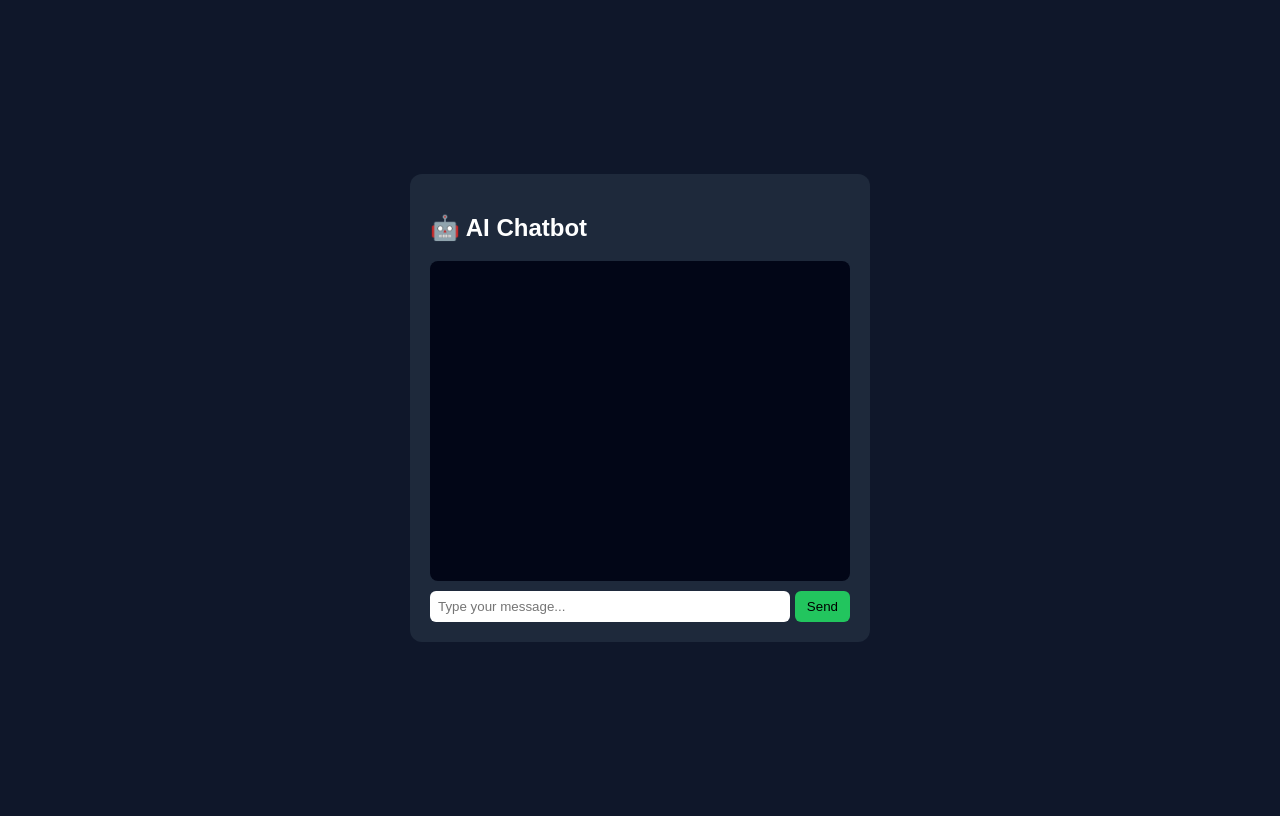
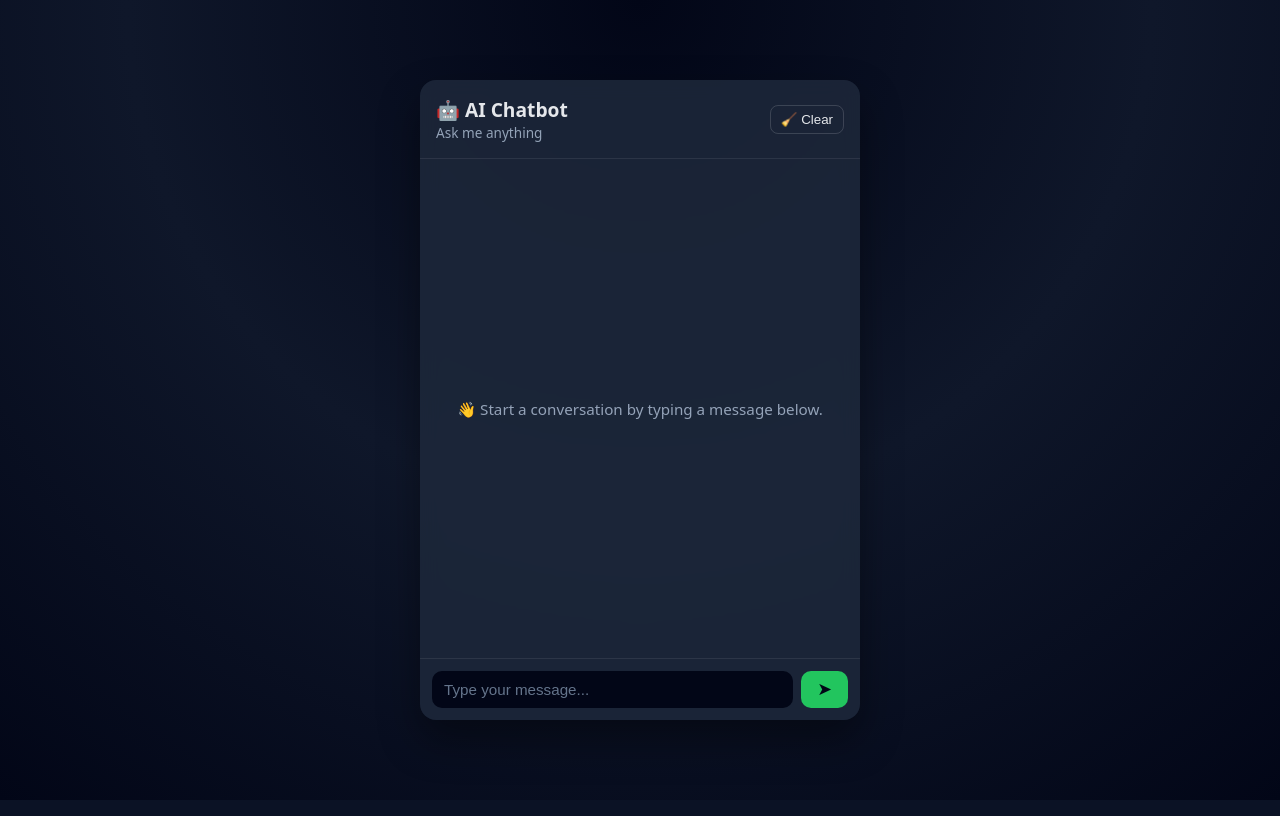
Before and after one commit to vardhan02raj/AI_chatbot, a Flask app: page / in a window 1280 px wide. Run offline with Flask 3, Linux system fonts and the light colour scheme.

Commit message:
refactor UI

```diff
--- a/static/style.css
+++ b/static/style.css
@@ -1,55 +1,174 @@
+* {
+  box-sizing: border-box;
+}
+
 body {
-  background: #0f172a;
-  font-family: Arial, sans-serif;
+  margin: 0;
+  background: radial-gradient(circle at top, #020617, #0f172a, #020617);
+  font-family: system-ui, -apple-system, BlinkMacSystemFont, "Segoe UI", sans-serif;
+  height: 100vh;
   display: flex;
   justify-content: center;
   align-items: center;
-  height: 100vh;
-  color: white;
+  color: #e5e7eb;
 }
 
-.chat-container {
-  width: 420px;
-  background: #1e293b;
+.app-container {
+  width: 100%;
+  max-width: 480px;
   padding: 20px;
-  border-radius: 12px;
 }
 
-#chat-box {
-  height: 300px;
-  overflow-y: auto;
-  background: #020617;
-  padding: 10px;
-  margin-bottom: 10px;
-  border-radius: 8px;
+.chat-card {
+  background: rgba(30, 41, 59, 0.85);
+  backdrop-filter: blur(10px);
+  border-radius: 16px;
+  box-shadow: 0 20px 40px rgba(0,0,0,0.4);
+  display: flex;
+  flex-direction: column;
+  height: 80vh;
+  max-height: 650px;
+  overflow: hidden;
 }
 
-.user {
-  color: #38bdf8;
-  margin: 6px 0;
+.chat-header {
+  padding: 16px;
+  border-bottom: 1px solid rgba(255,255,255,0.08);
+  display: flex;
+  justify-content: space-between;
+  align-items: center;
 }
 
-.bot {
+.chat-header .title {
+  font-size: 1.2rem;
+  font-weight: 600;
+}
+
+.chat-header .subtitle {
+  font-size: 0.85rem;
+  color: #94a3b8;
+}
+
+.clear-btn {
+  background: transparent;
+  border: 1px solid rgba(255,255,255,0.15);
+  color: #e5e7eb;
+  border-radius: 8px;
+  padding: 6px 10px;
+  cursor: pointer;
+  transition: background 0.15s ease;
+}
+
+.clear-btn:hover {
+  background: rgba(255,255,255,0.08);
+}
+
+.chat-box {
+  flex: 1;
+  padding: 16px;
+  overflow-y: auto;
+  display: flex;
+  flex-direction: column;
+  gap: 10px;
+}
+
+.empty-state {
+  margin: auto;
+  color: #94a3b8;
+  font-size: 0.95rem;
+  text-align: center;
+}
+
+.message {
+  max-width: 80%;
+  padding: 10px 12px;
+  border-radius: 12px;
+  line-height: 1.4;
+  word-wrap: break-word;
+  animation: fadeIn 0.2s ease-in;
+  position: relative;
+}
+
+.message.user {
+  align-self: flex-end;
+  background: #38bdf8;
+  color: #020617;
+  border-bottom-right-radius: 4px;
+}
+
+.message.bot {
+  align-self: flex-start;
+  background: #020617;
   color: #a7f3d0;
-  margin: 6px 0;
+  border-bottom-left-radius: 4px;
+  border: 1px solid rgba(255,255,255,0.08);
+  padding-right: 36px;
+}
+
+.message.typing {
+  opacity: 0.7;
+  font-style: italic;
+}
+
+.copy-btn {
+  position: absolute;
+  right: 6px;
+  bottom: 6px;
+  background: transparent;
+  border: none;
+  cursor: pointer;
+  color: #94a3b8;
+  font-size: 0.8rem;
+}
+
+.copy-btn:hover {
+  color: #e5e7eb;
 }
 
 .input-area {
   display: flex;
+  padding: 12px;
+  gap: 8px;
+  border-top: 1px solid rgba(255,255,255,0.08);
 }
 
-input {
+.input-area input {
   flex: 1;
-  padding: 8px;
-  border-radius: 6px;
+  padding: 10px 12px;
+  border-radius: 10px;
   border: none;
+  outline: none;
+  font-size: 0.95rem;
+  background: #020617;
+  color: #e5e7eb;
 }
 
-button {
-  margin-left: 5px;
-  padding: 8px 12px;
+.input-area input::placeholder {
+  color: #64748b;
+}
+
+.input-area button {
+  padding: 0 16px;
+  border-radius: 10px;
+  border: none;
   background: #22c55e;
-  border: none;
-  border-radius: 6px;
+  color: #020617;
+  font-size: 1.1rem;
   cursor: pointer;
+  transition: transform 0.1s ease, opacity 0.1s ease;
 }
+
+.input-area button:hover {
+  transform: scale(1.05);
+  opacity: 0.9;
+}
+
+.input-area button:disabled {
+  opacity: 0.6;
+  cursor: not-allowed;
+}
+
+@keyframes fadeIn {
+  from { opacity: 0; transform: translateY(4px); }
+  to { opacity: 1; transform: translateY(0); }
+}
--- a/templates/index.html
+++ b/templates/index.html
@@ -1,30 +1,108 @@
 <!DOCTYPE html>
-<html>
+<html lang="en">
 <head>
+  <meta charset="UTF-8" />
   <title>AI Chatbot</title>
+  <meta name="viewport" content="width=device-width, initial-scale=1.0"/>
   <link rel="stylesheet" href="/static/style.css">
 </head>
 <body>
 
-<div class="chat-container">
-  <h2>🤖 AI Chatbot</h2>
-  <div id="chat-box"></div>
+<div class="app-container">
+  <div class="chat-card">
+    <div class="chat-header">
+      <div>
+        <div class="title">🤖 AI Chatbot</div>
+        <div class="subtitle">Ask me anything</div>
+      </div>
+      <button class="clear-btn" id="clearBtn">🧹 Clear</button>
+    </div>
 
-  <div class="input-area">
-    <input id="userInput" placeholder="Type your message..." />
-    <button onclick="sendMessage()">Send</button>
+    <div id="chat-box" class="chat-box">
+      <div class="empty-state">👋 Start a conversation by typing a message below.</div>
+    </div>
+
+    <div class="input-area">
+      <input id="userInput" placeholder="Type your message..." autocomplete="off" />
+      <button id="sendBtn">➤</button>
+    </div>
   </div>
 </div>
 
 <script>
+const chatBox = document.getElementById("chat-box");
+const input = document.getElementById("userInput");
+const sendBtn = document.getElementById("sendBtn");
+const clearBtn = document.getElementById("clearBtn");
+
+input.focus();
+
+function removeEmptyState() {
+  const empty = document.querySelector(".empty-state");
+  if (empty) empty.remove();
+}
+
+function addMessage(text, sender) {
+  removeEmptyState();
+  const msg = document.createElement("div");
+  msg.className = "message " + sender;
+  msg.innerText = text;
+
+  // Add copy button for bot messages
+  if (sender === "bot") {
+    const copyBtn = document.createElement("button");
+    copyBtn.className = "copy-btn";
+    copyBtn.innerText = "📋";
+    copyBtn.title = "Copy";
+    copyBtn.onclick = () => {
+      navigator.clipboard.writeText(text);
+      copyBtn.innerText = "✅";
+      setTimeout(() => copyBtn.innerText = "📋", 1000);
+    };
+    msg.appendChild(copyBtn);
+  }
+
+  chatBox.appendChild(msg);
+  chatBox.scrollTop = chatBox.scrollHeight;
+}
+
+let typingInterval = null;
+
+function addTyping() {
+  removeEmptyState();
+  const typing = document.createElement("div");
+  typing.className = "message bot typing";
+  typing.id = "typing-indicator";
+  typing.innerText = "AI is typing";
+  chatBox.appendChild(typing);
+
+  let dots = 0;
+  typingInterval = setInterval(() => {
+    dots = (dots + 1) % 4;
+    typing.innerText = "AI is typing" + ".".repeat(dots);
+    chatBox.scrollTop = chatBox.scrollHeight;
+  }, 400);
+}
+
+function removeTyping() {
+  if (typingInterval) {
+    clearInterval(typingInterval);
+    typingInterval = null;
+  }
+  const typing = document.getElementById("typing-indicator");
+  if (typing) typing.remove();
+}
+
 function sendMessage() {
-  let input = document.getElementById("userInput");
-  let message = input.value.trim();
+  const message = input.value.trim();
   if (!message) return;
 
-  let chatBox = document.getElementById("chat-box");
-  chatBox.innerHTML += `<div class="user">You: ${message}</div>`;
+  addMessage(message, "user");
   input.value = "";
+  input.focus();
+
+  addTyping();
+  sendBtn.disabled = true;
 
   fetch("/chat", {
     method: "POST",
@@ -33,10 +111,30 @@ function sendMessage() {
   })
   .then(res => res.json())
   .then(data => {
-    chatBox.innerHTML += `<div class="bot">AI: ${data.reply}</div>`;
-    chatBox.scrollTop = chatBox.scrollHeight;
+    removeTyping();
+    addMessage(data.reply, "bot");
+  })
+  .catch(() => {
+    removeTyping();
+    addMessage("Something went wrong. Please try again.", "bot");
+  })
+  .finally(() => {
+    sendBtn.disabled = false;
   });
 }
+
+sendBtn.addEventListener("click", sendMessage);
+
+input.addEventListener("keydown", function(e) {
+  if (e.key === "Enter") {
+    sendMessage();
+  }
+});
+
+clearBtn.addEventListener("click", () => {
+  chatBox.innerHTML = `<div class="empty-state">👋 Start a conversation by typing a message below.</div>`;
+  input.focus();
+});
 </script>
 
 </body>
```
